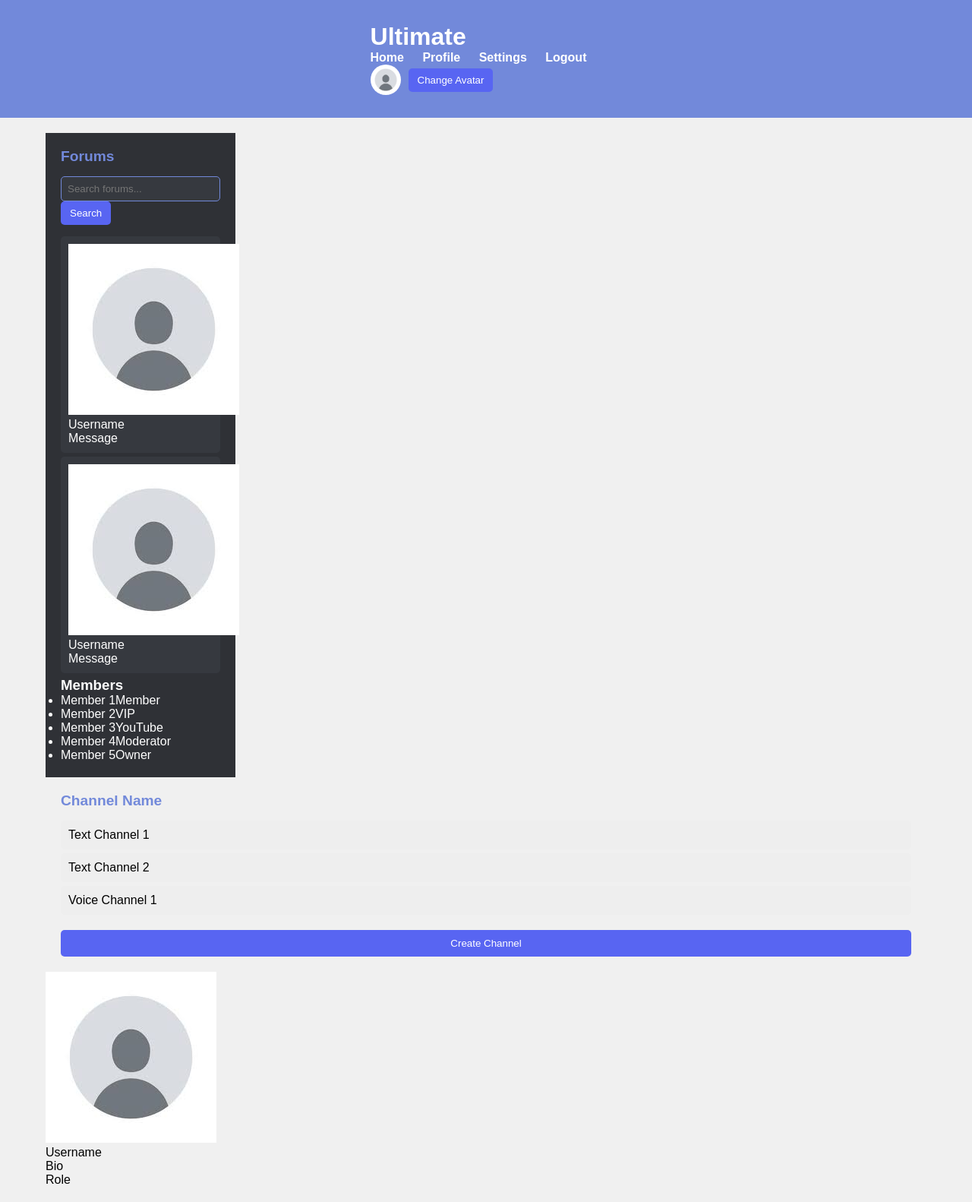
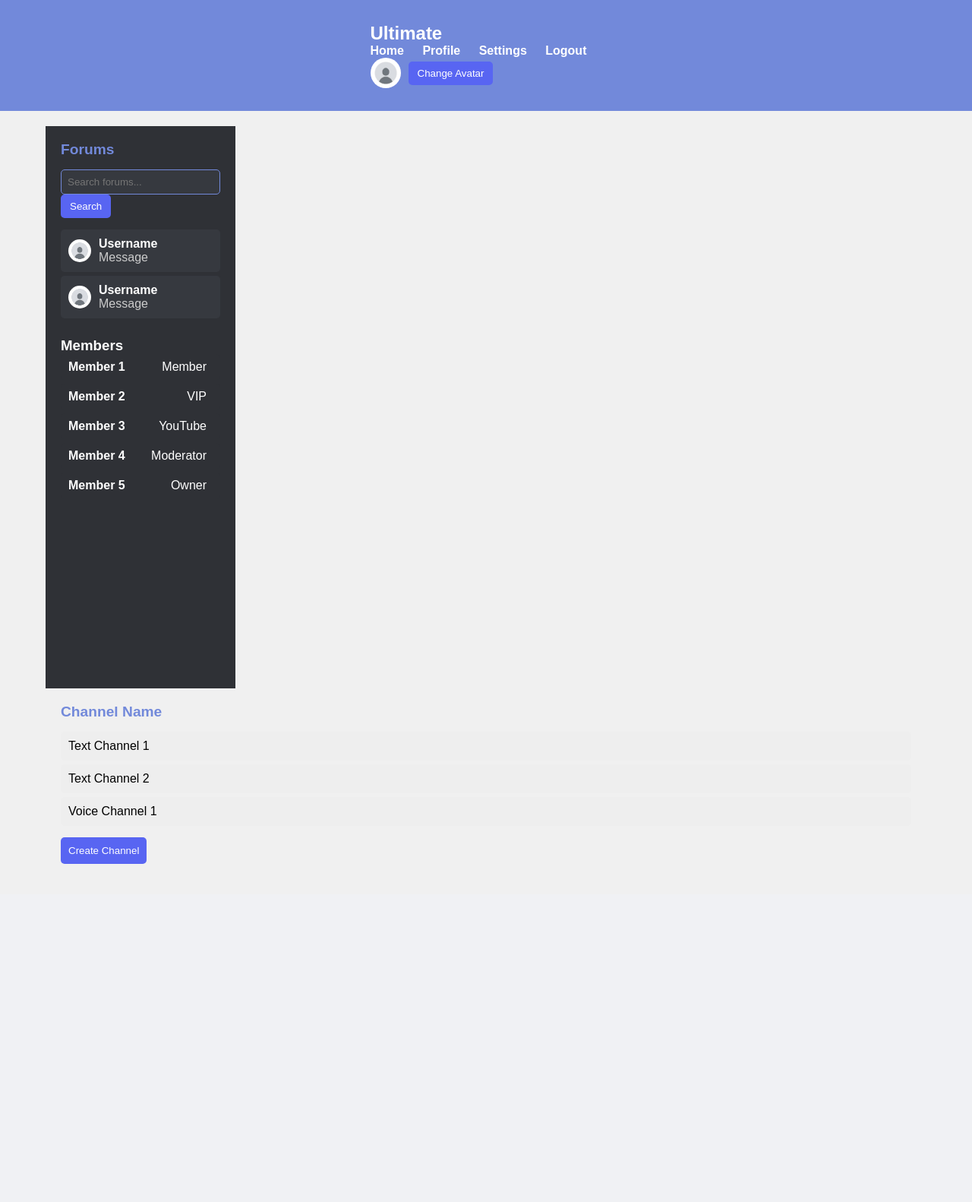
Before and after one commit to ChamPoingYT/Ultimate, a PHP site: page / in a window 1280 px wide. Shown: the whole page at 76% size. After the commit the page ends 1137 px from the top, so only its background shows below. Run offline with PHP 8.4, Linux system fonts and the light colour scheme.

Commit message:
Update styles.css

```diff
--- a/styles.css
+++ b/styles.css
@@ -15,6 +15,8 @@
     max-width: 1200px;
     margin: 0 auto;
     padding: 20px;
+    display: flex;
+    flex-direction: column;
 }
 
 .header {
@@ -24,6 +26,11 @@
     display: flex;
     justify-content: space-between;
     align-items: center;
+}
+
+.logo {
+    font-size: 1.5rem;
+    margin-right: auto;
 }
 
 .nav-link {
@@ -64,6 +71,10 @@
     padding: 20px;
     width: 250px;
     min-height: calc(100vh - 60px);
+    display: flex;
+    flex-direction: column;
+    justify-content: flex-start;
+    align-items: flex-start;
 }
 
 .section-title {
@@ -102,9 +113,12 @@
     list-style-type: none;
     padding: 0;
     margin: 0;
+    width: 100%;
 }
 
 .forum-item {
+    display: flex;
+    align-items: center;
     padding: 10px;
     margin-bottom: 5px;
     background-color: #36393f;
@@ -116,30 +130,86 @@
     background-color: #46494f;
 }
 
-.create-forum-button {
-    background-color: #5865f2;
-    color: #fff;
-    border: none;
-    padding: 10px;
-    border-radius: 5px;
-    cursor: pointer;
-    margin-top: 15px;
+.avatar-small {
+    width: 30px;
+    height: 30px;
+    border-radius: 50%;
+    margin-right: 10px;
+}
+
+.forum-info {
+    flex: 1;
+}
+
+.forum-username {
+    font-weight: bold;
+}
+
+.forum-message {
+    color: #ccc;
+}
+
+.forum-members {
+    margin-top: 20px;
     width: 100%;
 }
 
-.create-forum-button:hover {
-    opacity: 0.8;
+.member-list {
+    list-style-type: none;
+    padding: 0;
+    margin: 0;
+}
+
+.member-item {
+    display: flex;
+    justify-content: space-between;
+    align-items: center;
+    padding: 5px 10px;
+    margin-bottom: 5px;
+    background-color: #2f3136;
+    border-radius: 5px;
+}
+
+.member-item:hover {
+    background-color: #46494f;
+}
+
+.member-name {
+    font-weight: bold;
+}
+
+.member-role {
+    padding: 3px 8px;
+    border-radius: 5px;
+    color: #fff;
+}
+
+.member-vip {
+    background-color: #4caf50;
+}
+
+.member-youtube {
+    background-color: #f44336;
+}
+
+.member-owner {
+    background-color: #ff9800;
 }
 
 .main-content {
     flex: 1;
     padding: 20px;
+    display: flex;
+    flex-direction: column;
+    justify-content: flex-start;
+    align-items: flex-start;
 }
 
 .channel-list {
     list-style-type: none;
     padding: 0;
     margin: 0;
+    width: 100%;
 }
 
 .channel-item {
@@ -161,10 +231,58 @@
     padding: 10px;
     border-radius: 5px;
     cursor: pointer;
-    margin-top: 15px;
-    width: 100%;
+    margin-top: 10px;
 }
 
 .create-channel-button:hover {
     opacity: 0.8;
 }
+
+.profile-preview {
+    position: fixed;
+    top: 70px;
+    right: 20px;
+    background-color: #2f3136;
+    color: #fff;
+    padding: 10px;
+    border-radius: 5px;
+    display: none;
+    z-index: 1000;
+    box-shadow: 0 0 10px rgba(0, 0, 0, 0.3);
+}
+
+.profile-info {
+    display: flex;
+    align-items: center;
+}
+
+.profile-details {
+    margin-left: 10px;
+}
+
+.profile-username {
+    font-weight: bold;
+}
+
+.profile-role {
+    color: #7289da;
+}
+
+/* Media query pour rendre le site responsive */
+@media (max-width: 768px) {
+    .container {
+        padding: 10px;
+    }
+    .sidebar {
+        width: 100%;
+        padding: 10px;
+    }
+    .main-content {
+        width: 100%;
+        padding: 10px;
+    }
+    .profile-preview {
+        top: 60px;
+        right: 10px;
+    }
+}
```
